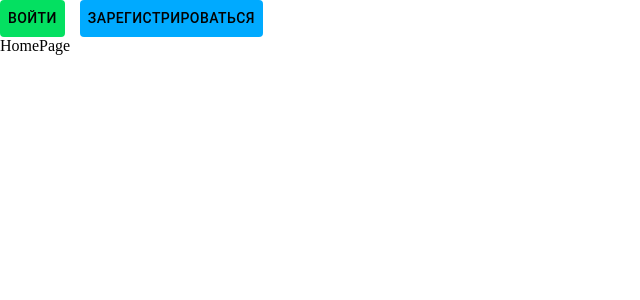
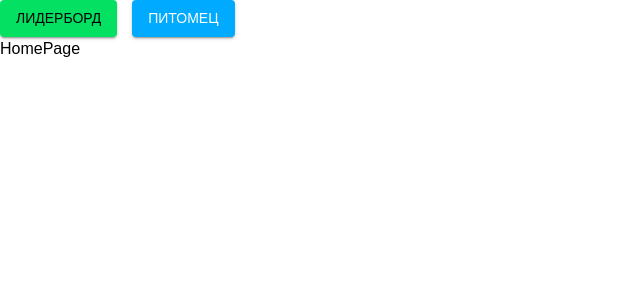
Before and after one commit to AvitoCodeLab20/case-1-tamagotchi, a React (Vite) app in the folder frontend/client/: page / in a window 1280 px wide. Shown: the top 300 px of the page, without its empty margins (0-640 px from the left). Built offline with nearby package versions, Linux system fonts and the light colour scheme.

Commit message:
feat(client): wrap application with theme provider

```diff
--- a/frontend/client/index.html
+++ b/frontend/client/index.html
@@ -3,7 +3,7 @@
     <head>
         <meta charset="UTF-8" />
         <meta name="viewport" content="width=device-width, initial-scale=1.0" />
-        <title>Asteroid Mining Corp — ШРИ 2026</title>
+        <title>Tamagochi</title>
     </head>
     <body>
         <div id="root"></div>
--- a/frontend/client/src/app/providers/errorBoundary/ErrorBoundary.tsx
+++ b/frontend/client/src/app/providers/errorBoundary/ErrorBoundary.tsx
@@ -27,7 +27,8 @@ export class ErrorBoundary extends Component<ErrorBoundaryProps, ErrorBoundarySt
                     <h1>Что-то пошло не так</h1>
                     <p>Попробуйте перезагрузить страницу.</p>
                     <Button
-                        sx={{ backgroundColor: 'var(--color-button-primary)' }}
+                        variant="contained"
+                        color="primary"
                         onClick={() => window.location.reload()}
                     >
                         Перезагрузить
--- /dev/null
+++ b/frontend/client/src/app/providers/theme/ThemeProvider.tsx
@@ -0,0 +1,39 @@
+import type { ReactNode } from 'react';
+import { CssBaseline, ThemeProvider as MuiThemeProvider, createTheme } from '@mui/material';
+
+type AppThemeProviderProps = {
+    children: ReactNode;
+};
+
+const theme = createTheme({
+    cssVariables: true,
+    typography: {
+        fontFamily: 'Arial, sans-serif',
+    },
+    palette: {
+        background: {
+            default: '#ffffff',
+        },
+        text: {
+            primary: '#020202',
+            secondary: '#ffffff',
+        },
+        primary: {
+            main: '#04e061',
+            contrastText: '#020202',
+        },
+        secondary: {
+            main: '#00aaff',
+            contrastText: '#ffffff',
+        },
+    },
+});
+
+export function AppThemeProvider({ children }: AppThemeProviderProps) {
+    return (
+        <MuiThemeProvider theme={theme}>
+            <CssBaseline />
+            {children}
+        </MuiThemeProvider>
+    );
+}
--- /dev/null
+++ b/frontend/client/src/app/providers/theme/index.ts
@@ -0,0 +1 @@
+export * from './ThemeProvider';
--- a/frontend/client/src/index.css
+++ b/frontend/client/src/index.css
@@ -2,11 +2,6 @@
 *::before,
 *::after {
     box-sizing: border-box;
-    --color-base-background: #fff;
-    --color-text-primary: #020202;
-    --color-text-secondary: #fff;
-    --color-button-primary: #04e061;
-    --color-button-secondary: #00aaff;
 }
 
 html,
@@ -14,8 +9,8 @@ body {
     margin: 0;
     padding: 0;
     min-height: 100vh;
-    background-color: var(--color-base-background);
-    color: var(--color-text-primary);
+    background-color: var(--mui-palette-background-default);
+    color: var(--mui-palette-text-primary);
     transition:
         background-color 0.2s ease,
         color 0.2s ease;
--- a/frontend/client/src/index.tsx
+++ b/frontend/client/src/index.tsx
@@ -2,6 +2,7 @@ import { StrictMode } from 'react';
 import { createRoot } from 'react-dom/client';
 
 import './index.css';
+import { AppThemeProvider } from '@app/providers/theme';
 import { AppRouter } from '@app/providers/router';
 
 const rootElement: HTMLElement | null = document.getElementById('root');
@@ -12,6 +13,8 @@ if (!rootElement) {
 
 createRoot(rootElement).render(
     <StrictMode>
-        <AppRouter />
+        <AppThemeProvider>
+            <AppRouter />
+        </AppThemeProvider>
     </StrictMode>
 );
--- a/frontend/client/src/widgets/header/navigation/Navigation.tsx
+++ b/frontend/client/src/widgets/header/navigation/Navigation.tsx
@@ -3,7 +3,7 @@ import { Link, NavLink } from 'react-router-dom';
 import { Button } from '@mui/material';
 
 export function Navigation() {
-    const isRegistered = false;
+    const isRegistered = true;
 
     return (
         <nav className={styles.nav}>
@@ -12,18 +12,14 @@ export function Navigation() {
                     <Button
                         component={Link}
                         to="/auth?mode=login"
-                        sx={{
-                            backgroundColor: 'var(--color-button-primary)',
-                            color: 'var(--color-text-primary)',
-                        }}
+                        variant="contained"
+                        color="primary"
                     >
                         Войти
                     </Button>
                     <Button
-                        sx={{
-                            backgroundColor: 'var(--color-button-secondary)',
-                            color: 'var(--color-text-primary)',
-                        }}
+                        variant="contained"
+                        color="secondary"
                         component={Link}
                         to={'auth?mode=register'}
                     >
@@ -33,12 +29,12 @@ export function Navigation() {
             ) : (
                 <>
                     <NavLink to="/leaderboard">
-                        <Button sx={{ backgroundColor: 'var(--color-button-secondary)' }}>
+                        <Button variant="contained" color="primary">
                             Лидерборд
                         </Button>
                     </NavLink>
                     <NavLink to="/">
-                        <Button sx={{ backgroundColor: 'var(--color-button-primary)' }}>
+                        <Button variant="contained" color="secondary">
                             Питомец
                         </Button>
                     </NavLink>
```
